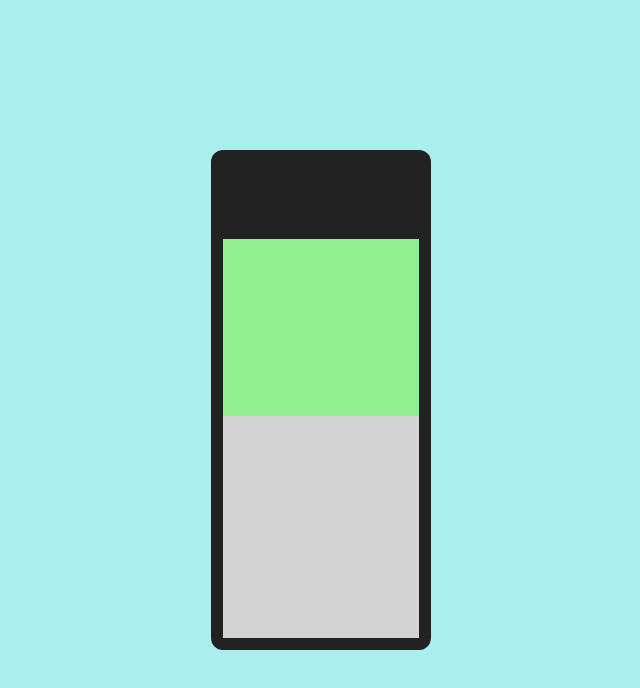
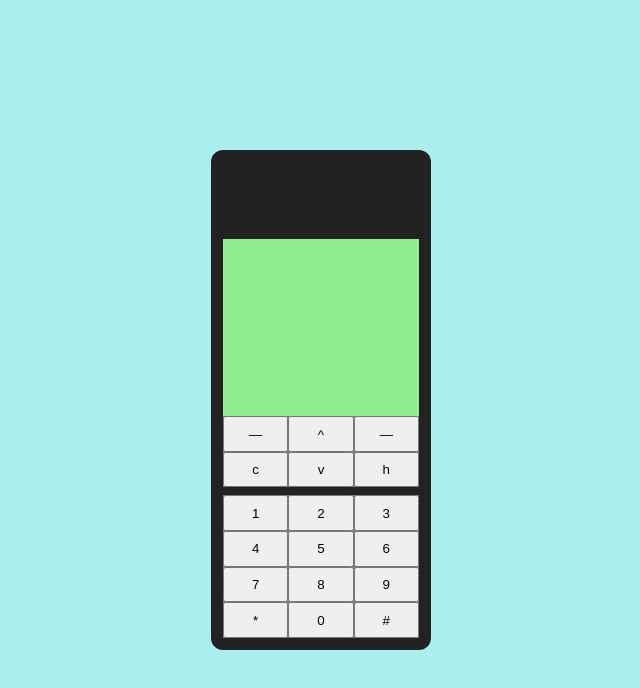
Before and after one commit to Duoliver/old-phone, a React (Create React App) app: page / in a window 1280 px wide. Shown: the top 688 px of the page, without its empty margins (319-959 px from the left). Built offline with nearby package versions, Linux system fonts and the light colour scheme.

Commit message:
basic keyboard layout (to add icons soon)

```diff
--- /dev/null
+++ b/src/components/Phone/Keyboard/Button/Button.jsx
@@ -0,0 +1,9 @@
+import React from 'react'
+
+import './button.scss'
+
+export default function Button({children}) {
+  return (
+  <button>{children}</button>
+  )
+}
--- /dev/null
+++ b/src/components/Phone/Keyboard/Button/button.scss
@@ -0,0 +1,3 @@
+button {
+    flex: 1;
+}
--- /dev/null
+++ b/src/components/Phone/Keyboard/Button/package.json
@@ -0,0 +1,3 @@
+{
+    "main": "./Button.jsx"
+}
--- /dev/null
+++ b/src/components/Phone/Keyboard/Keyboard.jsx
@@ -0,0 +1,45 @@
+import React from 'react'
+import Button from './Button/Button'
+
+import './keyboard.scss'
+
+export default function Keyboard() {
+  return (
+    <div className="keyboard">
+      <div className="upper-buttons">
+        <div className="button-row">
+          <Button>—</Button>
+          <Button>^</Button>
+          <Button>—</Button>
+        </div>
+        <div className="button-row">
+          <Button>c</Button>
+          <Button>v</Button>
+          <Button>h</Button>
+        </div>
+      </div>
+      <div className="number-buttons">
+        <div className="button-row">
+          <Button>1</Button>
+          <Button>2</Button>
+          <Button>3</Button>
+        </div>
+        <div className="button-row">
+          <Button>4</Button>
+          <Button>5</Button>
+          <Button>6</Button>
+        </div>
+        <div className="button-row">
+          <Button>7</Button>
+          <Button>8</Button>
+          <Button>9</Button>
+        </div>
+        <div className="button-row">
+          <Button>*</Button>
+          <Button>0</Button>
+          <Button>#</Button>
+        </div>
+      </div>
+    </div>
+  )
+}
--- /dev/null
+++ b/src/components/Phone/Keyboard/keyboard.scss
@@ -0,0 +1,28 @@
+.keyboard {
+  display: flex;
+  flex-direction: column;
+  align-items: center;
+  height: 100%;
+
+  & > div {
+    width: 100%;
+  }
+
+  .upper-buttons {
+    flex: 1;
+    display: flex;
+    margin-bottom: .5em;
+    background-color: gray;
+    flex-direction: column;
+  }
+  .number-buttons {
+    flex: 2;
+    display: flex;
+    background-color: gray;
+    flex-direction: column;
+  }
+  .button-row {
+    flex: 1;
+    display: flex;;
+  }
+}
--- /dev/null
+++ b/src/components/Phone/Keyboard/package.json
@@ -0,0 +1,3 @@
+{
+    "main": "./Keyboard.jsx"
+}
--- a/src/components/Phone/Phone.jsx
+++ b/src/components/Phone/Phone.jsx
@@ -1,18 +1,19 @@
 import React from 'react'
+import Keyboard from './Keyboard'
 
 import './phone.scss'
 
 export default function Phone() {
   return (
     <div className="shell">
-      <div className="earthing">
+      <div className="earthing-container">
 
       </div>
-      <div className="screen">
+      <div className="screen-container">
 
       </div>
-      <div className="keyboard">
-
+      <div className="keyboard-container">
+        <Keyboard />
       </div>
     </div>
   )
--- a/src/components/Phone/phone.scss
+++ b/src/components/Phone/phone.scss
@@ -9,22 +9,21 @@
   justify-content: center;
   padding: 0 12px 12px 12px;
 
-  * {
+  & > div {
     width: 100%;
   }
 
-  .earthing {
+  .earthing-container {
     flex: 2;
     background-color: inherit;
   }
 
-  .screen {
+  .screen-container {
     flex: 4;
     background-color: lightgreen;
   }
 
-  .keyboard {
+  .keyboard-container {
     flex: 5;
-    background-color: lightgray;
   }
 }
```
